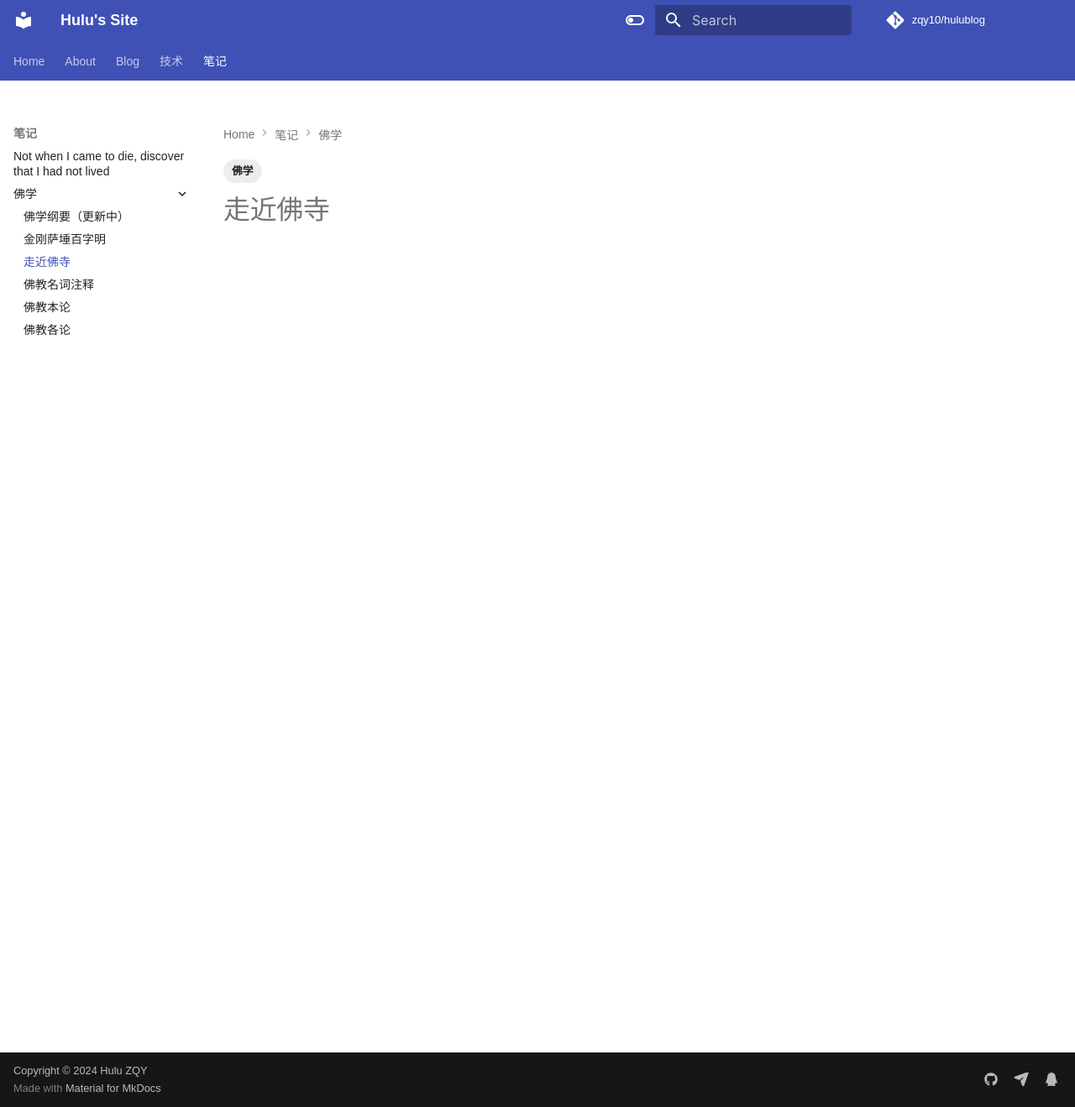
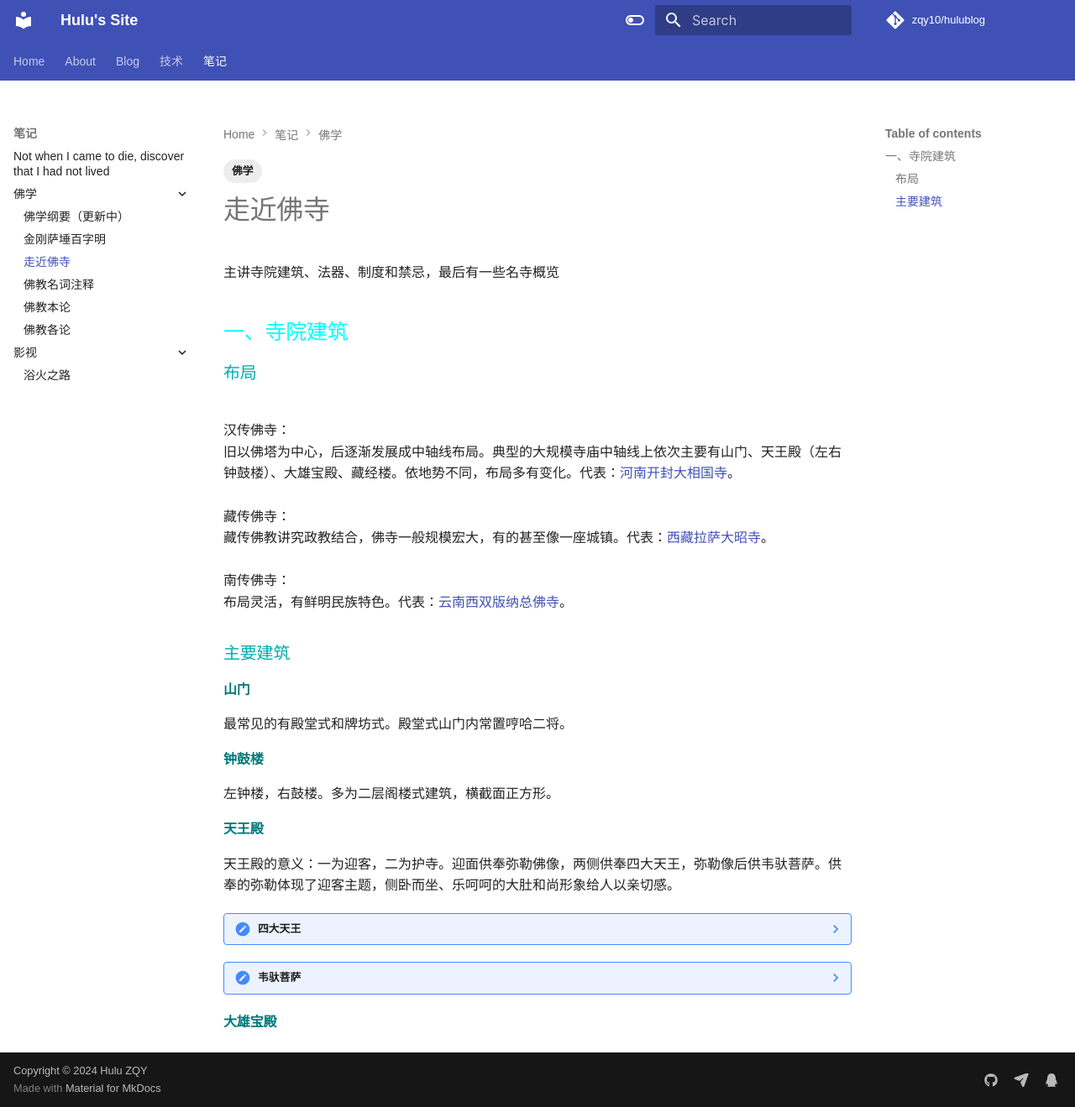
Before and after one commit to zqy10/hulublog, an MkDocs documentation site: the page built from docs/笔记/佛学/2024-10-01.md, in a window 1280 px wide and 1319 px high. Shown: the whole window at 84% size. Built offline with MkDocs 1.6.1 and Material for MkDocs 9.7.7, drawn with Linux system fonts in a browser that asks for light colours; comment, search, counter and statistics services are not loaded; a style sheet for code colours, icons or effects is not loaded.

Commit message:
走进佛寺、佛学概论改

```diff
--- a/docs/笔记/佛学/2024-10-01.md
+++ b/docs/笔记/佛学/2024-10-01.md
@@ -8,3 +8,30 @@ tags:
 ---
 
 # 走近佛寺
+主讲寺院建筑、法器、制度和禁忌，最后有一些名寺概览
+<!-- more -->
+
+## 一、寺院建筑
+
+### 布局
+<br>汉传佛寺：</br>旧以佛塔为中心，后逐渐发展成中轴线布局。典型的大规模寺庙中轴线上依次主要有山门、天王殿（左右钟鼓楼）、大雄宝殿、藏经楼。依地势不同，布局多有变化。代表：[河南开封大相国寺](https://baike.baidu.com/item/%E5%A4%A7%E7%9B%B8%E5%9B%BD%E5%AF%BA/166309?fr=ge_ala)。
+<br>藏传佛寺：</br>藏传佛教讲究政教结合，佛寺一般规模宏大，有的甚至像一座城镇。代表：[西藏拉萨大昭寺](https://baike.baidu.com/item/%E5%A4%A7%E6%98%AD%E5%AF%BA/532150?fr=ge_ala)。
+<br>南传佛寺：</br>布局灵活，有鲜明民族特色。代表：[云南西双版纳总佛寺](https://www.pusa123.com/pusa/wenhua/mingsigucha/42774.shtml)。
+
+### 主要建筑
+
+#### 山门
+最常见的有殿堂式和牌坊式。殿堂式山门内常置哼哈二将。
+
+#### 钟鼓楼
+左钟楼，右鼓楼。多为二层阁楼式建筑，横截面正方形。
+
+#### 天王殿
+天王殿的意义：一为迎客，二为护寺。迎面供奉弥勒佛像，两侧供奉四大天王，弥勒像后供韦驮菩萨。供奉的弥勒体现了迎客主题，侧卧而坐、乐呵呵的大肚和尚形象给人以亲切感。
+???note "四大天王"
+    四大天王为守护神，担负着护佛、护法、护僧、护国、护众生的职责，象征风调雨顺、国泰民安。佛教认为，世界以须弥山为中心，四周是大海，海上有四大洲（东胜神洲、南赡部洲、西牛贺洲、北俱芦洲），各有一天王守护。南方增长天王持剑，东方持国天王持琵琶，北方多闻天王持伞，西方广目天王持蛇。
+
+???note "韦驮菩萨"
+    在弥勒像身后，持金刚杵。传说释迦牟尼涅盘，有邪魔夺其遗骨，韦驮将其夺回，故视其能驱逐邪魔，保护佛法。韦驮菩萨背对山门，面向大雄宝殿，正是体现其守护监管的职责。韦驮菩萨的金刚杵持的方式有讲究，若金刚杵靠于肩，则表示寺庙可供游僧三日免费食宿；若平置胸前，则表示为游僧提供一日免费食宿；若立于地，则表示不接待外客免费食宿。
+
+#### 大雄宝殿
--- /dev/null
+++ b/docs/笔记/影视/2024-10-02.md
@@ -0,0 +1,9 @@
+---
+date:
+  created: 2024-10-02
+categories:
+    - 笔记
+tags:
+    - 电影
+---
+# 浴火之路
```
Also changed, not shown: docs/笔记/index.md (+3 -0 lines), docs/笔记/佛学/2024-09-19.md (+1 -1 lines).
